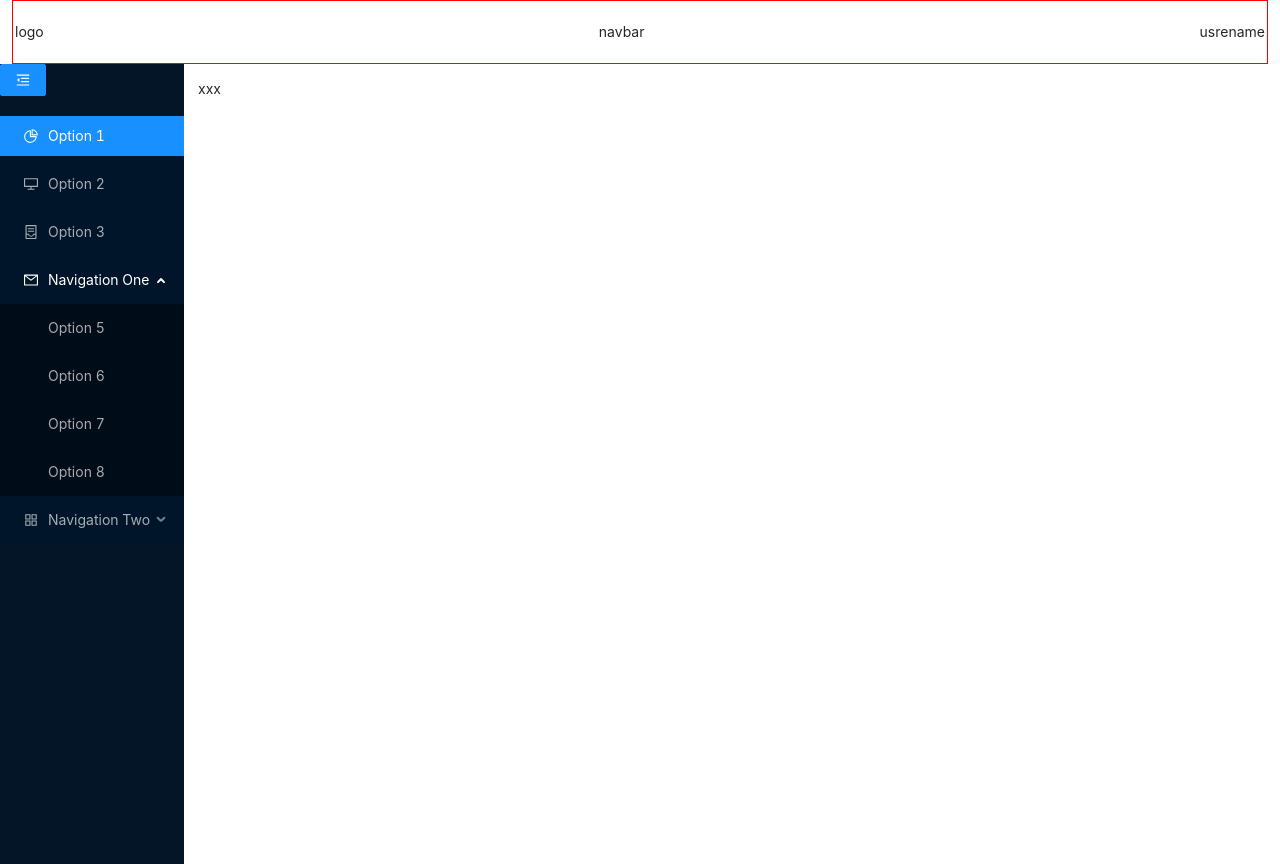
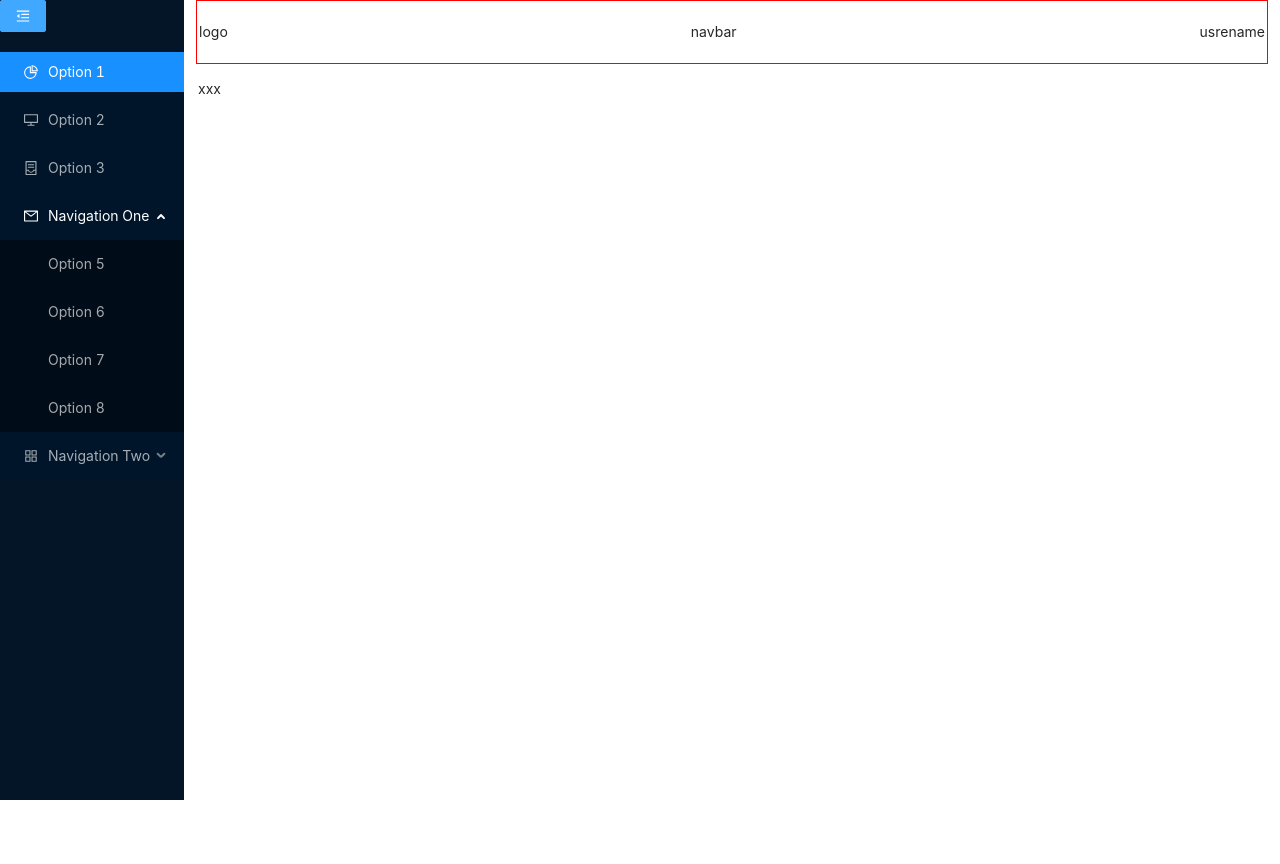
Before and after one commit to Hefeixiong/manager-ts, a React (Vite) app: page / in a window 1280 px wide. After the commit the page ends 800 px from the top, so only its background shows below. Built offline with nearby package versions, Linux system fonts and the light colour scheme.

Commit message:
调整layout布局

```diff
--- a/src/layout/index.tsx
+++ b/src/layout/index.tsx
@@ -6,11 +6,9 @@ import "@/styles/layout/layout.scss";
 const Layout: FC = () => {
   return (
     <div className="main-wrapper">
-      <div className="main-nav">
+      <Sidebar />
+      <div className="main-content">
         <Navbar />
-      </div>
-      <div className="main-content">
-        <Sidebar />
         <div className="content-solt">
           <span>xxx</span>
         </div>
--- a/src/styles/layout/layout.scss
+++ b/src/styles/layout/layout.scss
@@ -1,12 +1,12 @@
 .main-wrapper {
   height: 100vh;
+  display: flex;
 
-  > .main-nav {
-    flex: 1;
-  }
   > .main-content {
     height: 100%;
     display: flex;
+    flex: 1;
+    flex-direction: column;
 
     > .content-solt {
       flex: 1;
```
